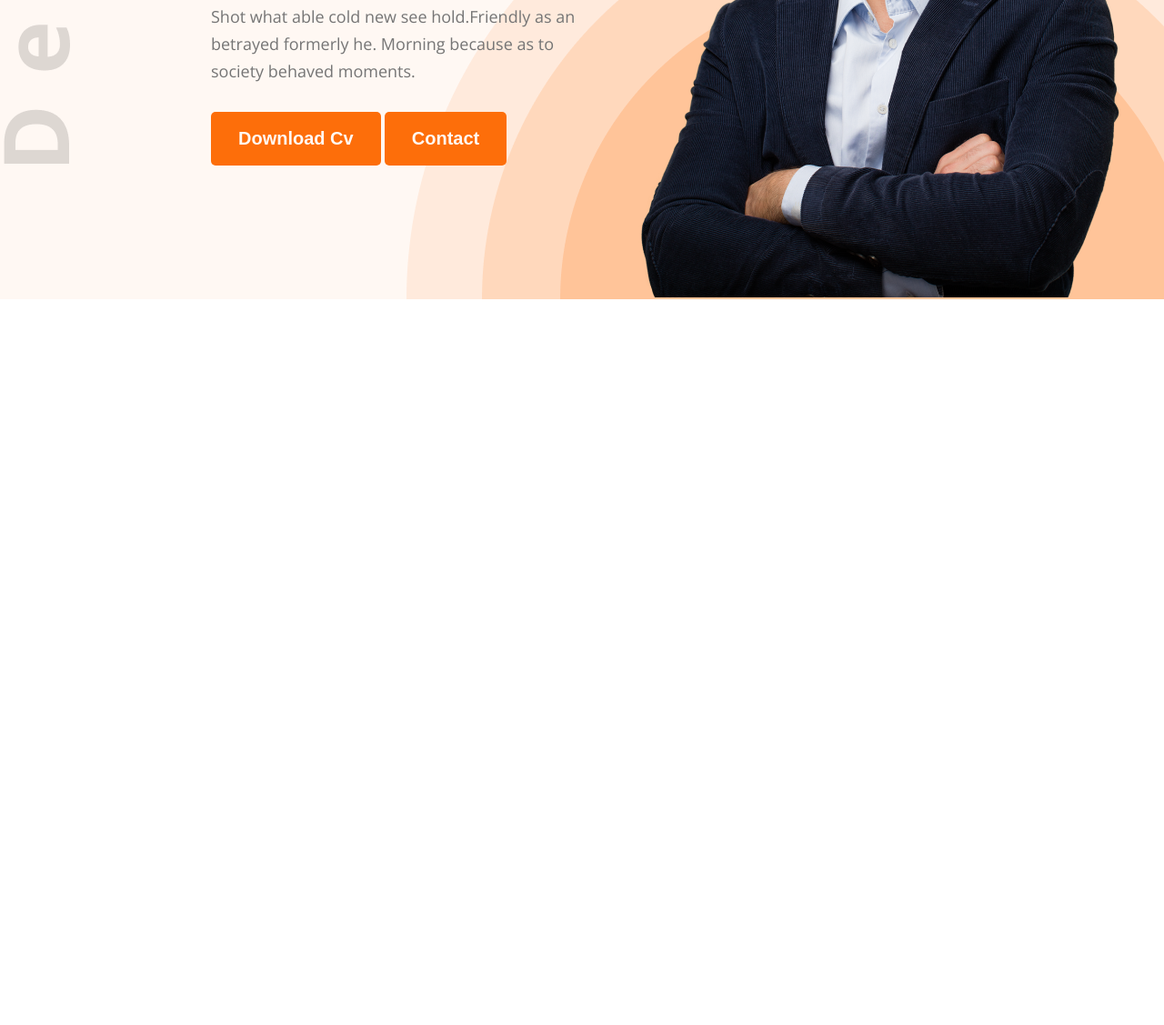
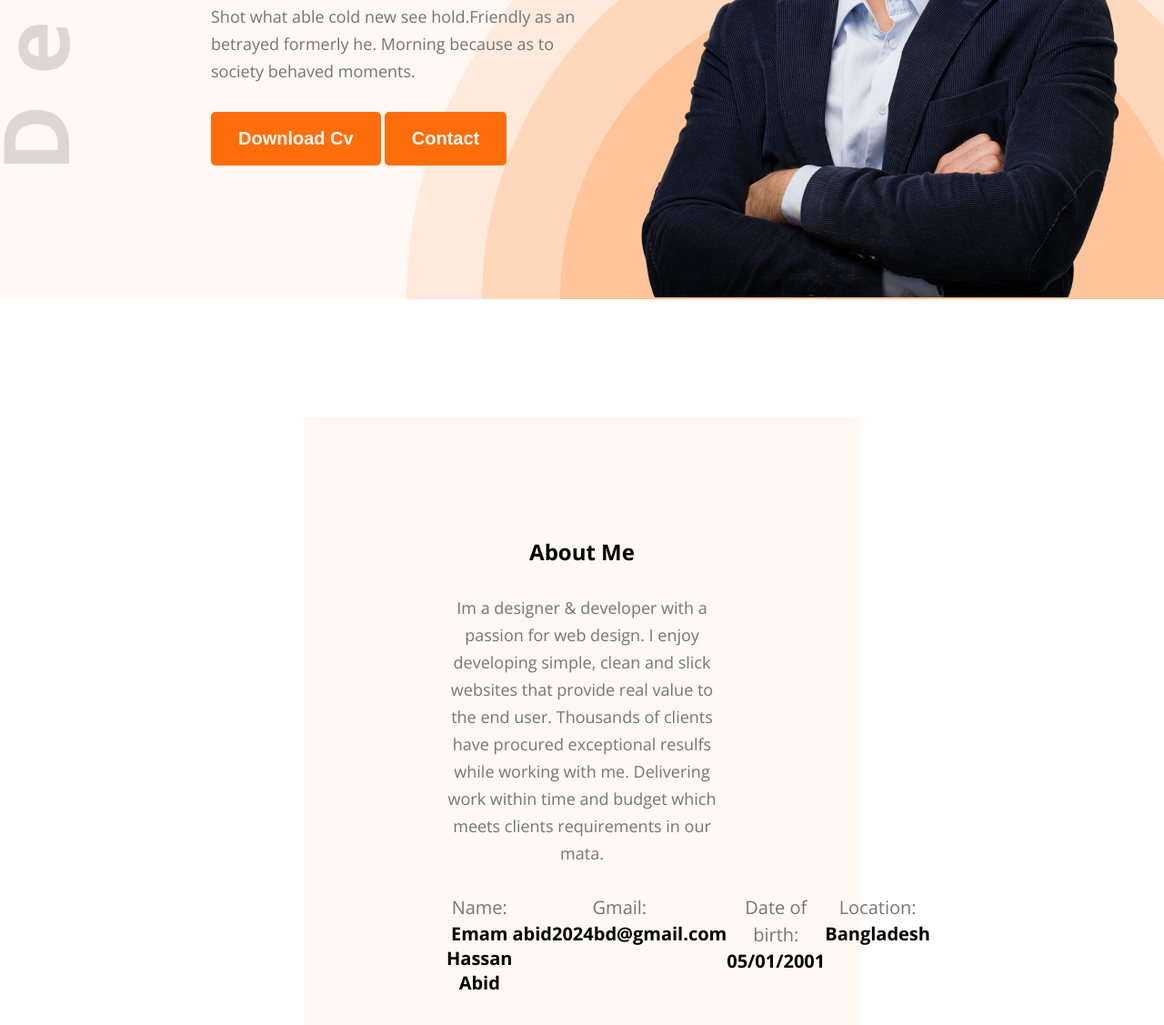
Before and after one commit to hassan25bd/My-Portfolio, a plain HTML site: page index.html in a window 1280 px wide. Shown: the part 583-1710 px from the top of the page at 91% size. Before the commit the page ends 912 px from the top, so only its background shows below. Drawn offline with nearby package versions, Linux system fonts and the light colour scheme.

Commit message:
2nd Updated

```diff
--- a/index.html
+++ b/index.html
@@ -14,7 +14,7 @@
     <header>
         <nav>
             <div class="logo">
-                <h2>Emam Ha<span class="color-orange">sss</span>an Abid</h2>
+                <h2>Hassan<span class="color-orange"> Web</span> developer</h2>
             </div>
         <ul class="menu">
             <li><a href="">Portfolio</a></li>
@@ -24,7 +24,6 @@
             <li><button class="btn">Hire Me</button></li>
         </ul>
         </nav>
-
         <section id="banner">
             <div class="banner-content">
                 <h2>Hi, I am</h2>
@@ -40,5 +39,31 @@
             </div>
         </section>
     </header>
+    <section id="About">
+        <div class="about-container">
+            <div class="section-heading">
+                <h2>About Me</h2>
+                <p>Im a designer & developer with a passion for web design. I enjoy developing simple, clean and slick websites that provide real value to the end user. Thousands of clients have procured exceptional resulfs while working with me. Delivering work within time and budget which meets clients requirements in our mata.</p>
+            </div>
+        <div class="about-info">
+        <div class="info-card">
+            <p>Name:</p>
+            <h4>Emam Hassan Abid</h4>
+        </div>
+        <div class="info-card">
+            <p>Gmail:</p>
+            <h4>abid2024bd@gmail.com</h4>
+        </div>
+        <div class="info-card">
+            <p>Date of birth:</p>
+            <h4>05/01/2001</h4>
+        </div>
+        <div class="info-card">
+            <p>Location:</p>
+            <h4>Bangladesh</h4>
+        </div>
+        </div>
+        </div>
+    </section>
 </body>
 </html>
--- a/styles/portfololio.css
+++ b/styles/portfololio.css
@@ -29,7 +29,21 @@
     font-weight: bold;
     color: #FFF8F3;
     cursor: pointer;
+}
 
+.section-heading{
+    max-width 827px;
+    text-align: center;
+}
+.section-heading h2{
+    font-weight: 35px;
+    margin-bottom: 30px;
+}
+.section-heading p{
+    font-size: 18px;
+    margin-bottom: 30px;
+    line-height: 30px;
+    color: #757575;
 }
 /*main style*/
 
@@ -99,3 +113,28 @@
     max-width: 1200px;
     vertical-align: middle;
 }
+
+#About {
+    padding: 130px;
+}
+#About .about-container{
+    width: 60%;
+    max-width: 1140px;
+    margin: 0 auto;
+    text-align: center;
+    background-color: #FFF8F3;
+    padding: 131px 157px;
+}
+#About .about-container .about-info{
+    display: flex;
+    justify-content: space-around;
+}
+
+.about-info .info-card p{
+    font-size: 20px;
+    line-height: 30px;
+    color: #757575;
+}
+.about-info .info-card h4{
+    font-size: 20px;
+}
```
